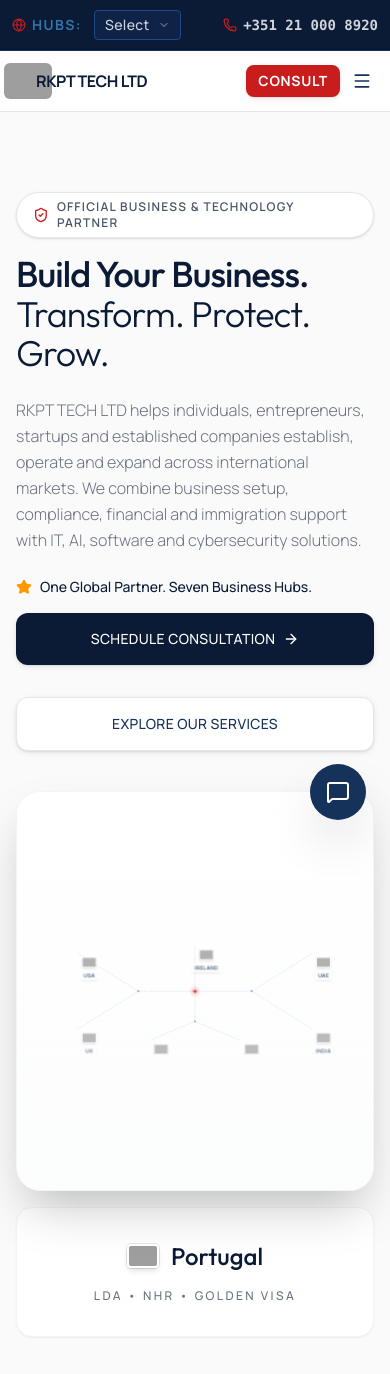
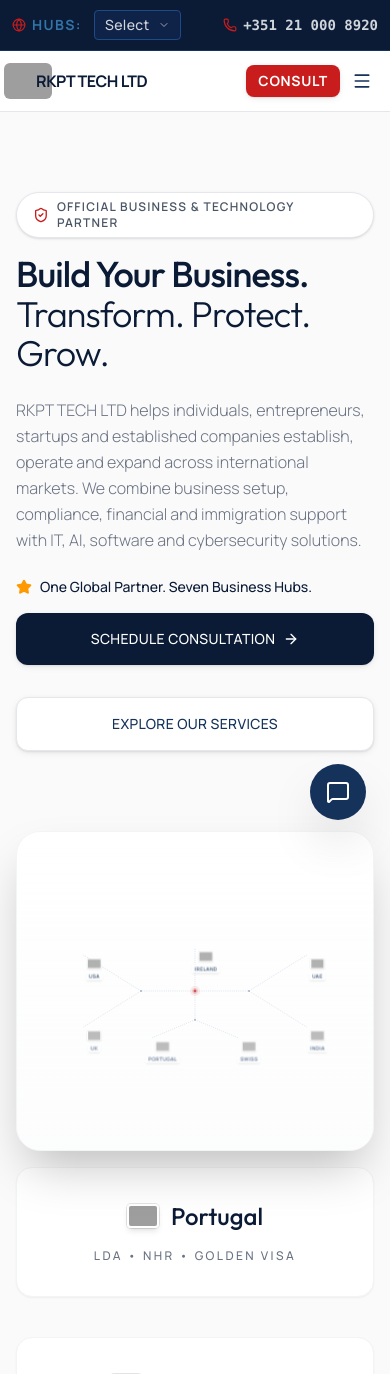
Before and after one commit to vanshuexe/tyyy, a React (Vite) app: page / in a window 390 px wide. Shown: the top 1374 px of the page. Built offline with nearby package versions, Linux system fonts and the light colour scheme; grey boxes are pictures that could not be loaded.

Commit message:
feat(hero): adjust layout and responsive sizing
Improve hero banner responsiveness by adding top margin on smaller screens and adjusting height constraints for mobile devices. Fine-tuned animation scales for a smoother user experience.

```diff
--- a/src/components/Hero.tsx
+++ b/src/components/Hero.tsx
@@ -98,20 +98,21 @@
           </motion.div>
 
           {/* Right: High-End Corporate Asset (Hero Banner Graphic) with 3D Tilt */}
-          <div style={{ perspective: '1500px' }} className="w-full relative z-10 flex items-center justify-center">
+          <div style={{ perspective: '1500px' }} className="w-full relative z-10 flex items-center justify-center mt-10 lg:mt-0">
             <motion.div
               onMouseMove={handleMouseMove}
               onMouseLeave={handleMouseLeave}
               onTap={() => setZoomedCard(null)}
               style={{ rotateX, rotateY, transformStyle: "preserve-3d" }}
-              whileHover={{ scale: 1.05 }}
-              whileTap={{ scale: 1.08 }}
+              whileHover={{ scale: 1.02 }}
+              whileTap={{ scale: 1.05 }}
               initial={{ opacity: 0, scale: 0.9 }}
               animate={{ opacity: 1, scale: 1 }}
               transition={{ duration: 0.8, ease: "easeOut" }}
-              className="relative w-full h-[400px] lg:h-[550px] rounded-3xl overflow-hidden shadow-2xl group bg-white border border-gray-100 cursor-pointer flex items-center justify-center"
+              className="relative w-full h-[320px] sm:h-[400px] lg:h-[550px] rounded-3xl overflow-hidden shadow-2xl group bg-white border border-gray-100 cursor-pointer flex items-center justify-center"
             >
-              <svg viewBox="0 0 900 340" fill="none" className="w-full h-auto max-h-full transition-transform duration-700 group-hover:scale-105 px-2 sm:px-8">
+              {/* Added preserveAspectRatio to make sure the SVG scales correctly inside its container on all screen sizes */}
+              <svg viewBox="0 0 900 340" preserveAspectRatio="xMidYMid meet" fill="none" className="w-full h-full p-4 sm:p-8 transition-transform duration-700 group-hover:scale-105">
                 {/* Network Lines */}
                 <g stroke="#8FA0C4" strokeWidth="1.5" strokeDasharray="3 3" style={{ opacity: zoomedCard && zoomedCard.startsWith('net-') ? 0.15 : 0.6, transition: 'opacity 0.4s' }}>
                   <line x1="450" y1="170" x2="300" y2="170" />
```
